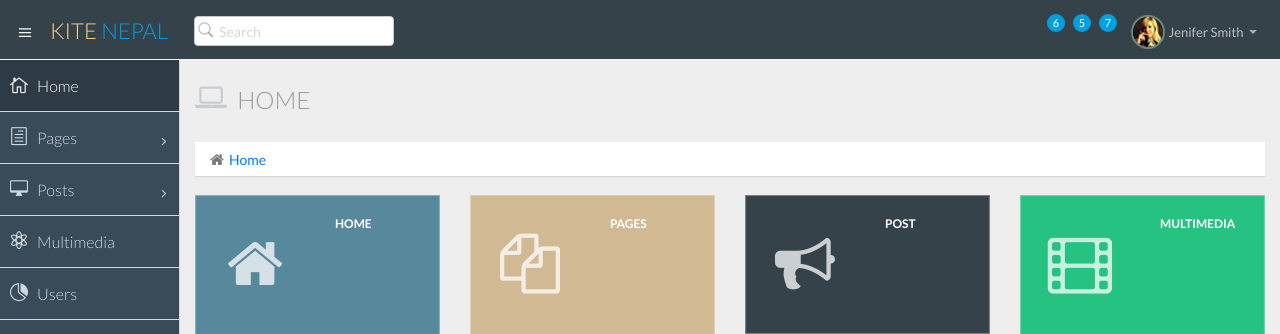
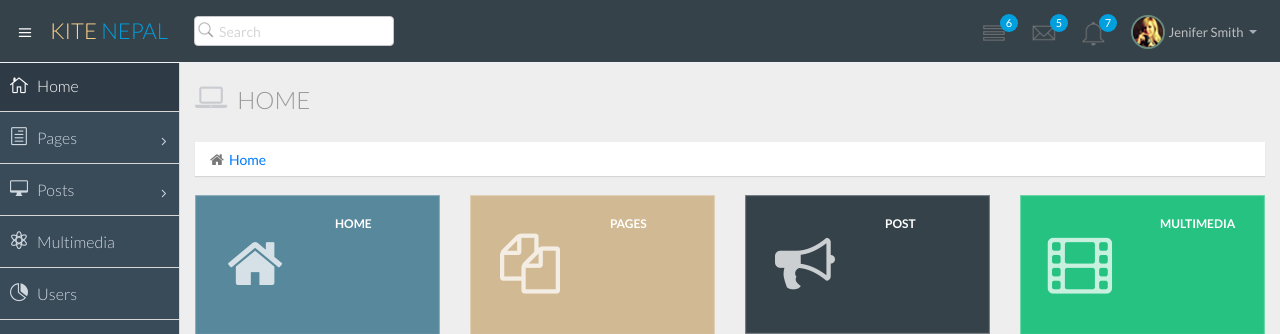
Before and after one commit to kitenepal/kitenepal-cms, a PHP site: page / in a window 1280 px wide. Shown: the top 334 px of the page. Run offline with PHP 8.4, Linux system fonts and the light colour scheme; some libraries are stand-ins or nearby versions.

Commit message:
Managed font awesome icons

```diff
--- a/sass/base/_base.scss
+++ b/sass/base/_base.scss
@@ -1,6 +1,6 @@
 /* Import fonts */
 @import url(https://fonts.googleapis.com/css?family=Lato:400,300,300italic,400italic,600,600italic,700,700italic,800,800italic);
-@import url(line-icons.css);
+@import url(../../css/line-icons.css);
 
 body {
   color: #797979;
--- a/sass/module/_social.scss
+++ b/sass/module/_social.scss
@@ -1,3 +1,4 @@
+
 /* .social-box
 =================================================================== */
 .social-box {
--- a/stylesheets/main.css
+++ b/stylesheets/main.css
@@ -1,6 +1,6 @@
 /* Import fonts */
 @import url(https://fonts.googleapis.com/css?family=Lato:400,300,300italic,400italic,600,600italic,700,700italic,800,800italic);
-@import url(line-icons.css);
+@import url(../../css/line-icons.css);
 /* line 5, ../sass/base/_base.scss */
 body {
   color: #797979;
@@ -4057,7 +4057,7 @@ ul.sidebar-menu li.active a i {
 
 /* .social-box
 =================================================================== */
-/* line 3, ../sass/module/_social.scss */
+/* line 4, ../sass/module/_social.scss */
 .social-box {
   min-height: 158px;
   background: white;
@@ -4065,7 +4065,7 @@ ul.sidebar-menu li.active a i {
   text-align: center;
 }
 
-/* line 9, ../sass/module/_social.scss */
+/* line 10, ../sass/module/_social.scss */
 .social-box i {
   display: block;
   font-size: 40px;
@@ -4073,31 +4073,31 @@ ul.sidebar-menu li.active a i {
   background: #f5f5f5;
 }
 
-/* line 15, ../sass/module/_social.scss */
+/* line 16, ../sass/module/_social.scss */
 .social-box ul {
   list-style: none;
   padding: 10px 0;
 }
 
-/* line 19, ../sass/module/_social.scss */
+/* line 20, ../sass/module/_social.scss */
 .social-box ul li {
   display: block;
   width: 50%;
   float: left;
 }
 
-/* line 24, ../sass/module/_social.scss */
+/* line 25, ../sass/module/_social.scss */
 .social-box ul li:first-child {
   border-right: 1px solid #f5f5f5;
 }
 
-/* line 27, ../sass/module/_social.scss */
+/* line 28, ../sass/module/_social.scss */
 .social-box ul li strong {
   display: block;
   font-size: 20px;
 }
 
-/* line 31, ../sass/module/_social.scss */
+/* line 32, ../sass/module/_social.scss */
 .social-box ul li span {
   color: #d4d4d4;
   font-weight: 500;
@@ -4105,28 +4105,28 @@ ul.sidebar-menu li.active a i {
   font-size: 10px;
 }
 
-/* line 37, ../sass/module/_social.scss */
+/* line 38, ../sass/module/_social.scss */
 .social-box.facebook i {
   background: #3b5998;
   color: white;
   margin: -1px -1px 1px -1px;
 }
 
-/* line 42, ../sass/module/_social.scss */
+/* line 43, ../sass/module/_social.scss */
 .social-box.twitter i {
   background: #00aced;
   color: white;
   margin: -1px -1px 1px -1px;
 }
 
-/* line 47, ../sass/module/_social.scss */
+/* line 48, ../sass/module/_social.scss */
 .social-box.linkedin i {
   background: #4875b4;
   color: white;
   margin: -1px -1px 1px -1px;
 }
 
-/* line 52, ../sass/module/_social.scss */
+/* line 53, ../sass/module/_social.scss */
 .social-box.google-plus i {
   background: #d34836;
   color: white;
```
Also changed, not shown: index.html (+0 -7 lines).
